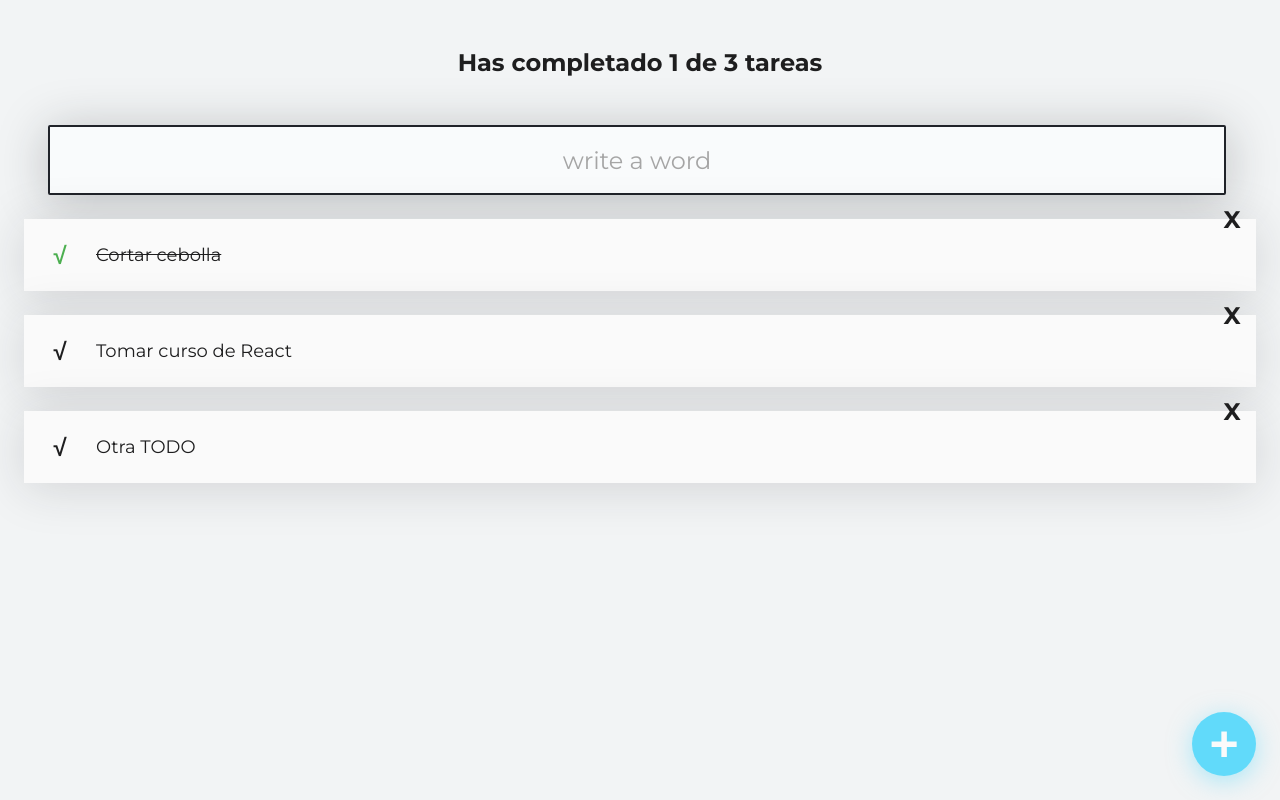
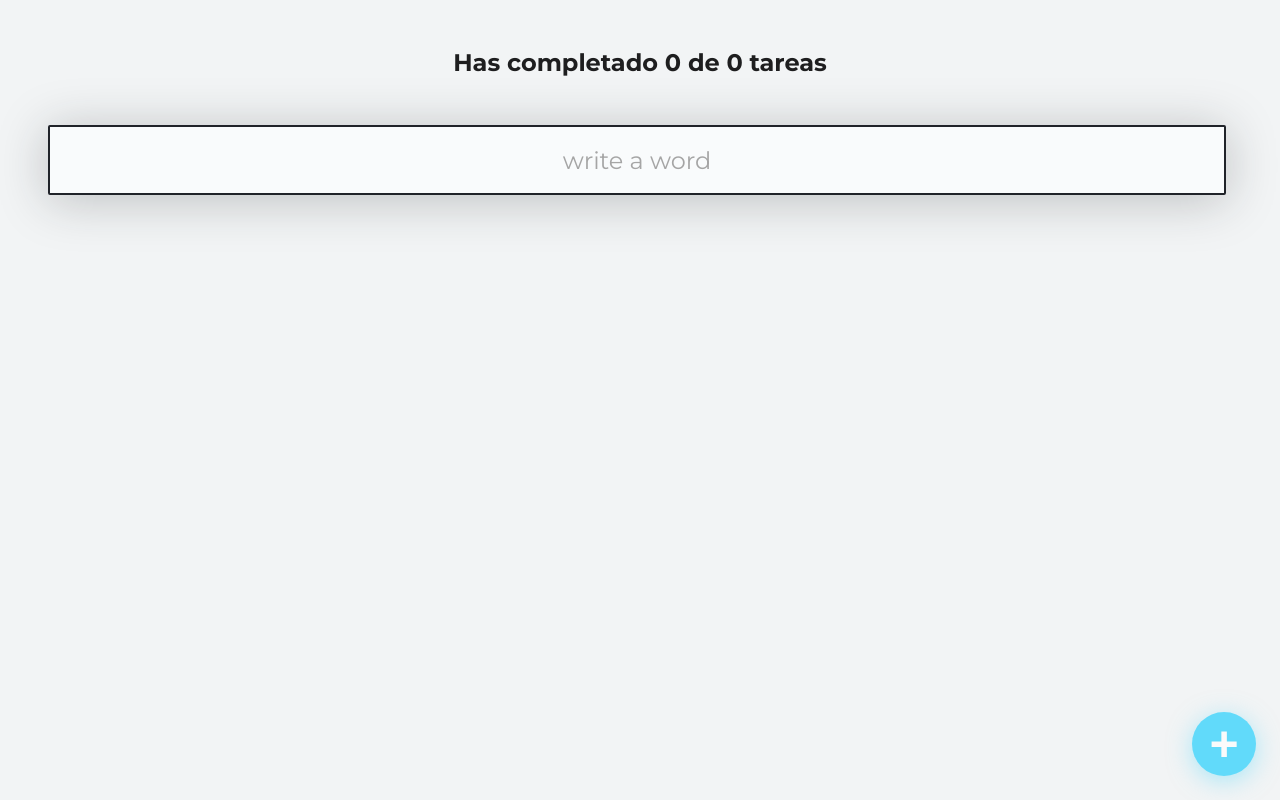
Before and after one commit to My-courses-complete/React, a React (Vite) app: page / in a window 1280 px wide. Built offline with nearby package versions, Linux system fonts and the light colour scheme.

Commit message:
LocalStorage

```diff
--- a/src/App.jsx
+++ b/src/App.jsx
@@ -7,13 +7,18 @@ import { TodoItem } from "./components/TodoItem.jsx";
 import { CreateTodoButton } from "./components/CreateTodoButton.jsx";
 import React from "react";
 
-const defaultTodos = [
-  { text: "Cortar cebolla", completed: true },
-  { text: "Tomar curso de React", completed: false },
-  { text: "Otra TODO", completed: false },
-];
 function App() {
-  const [todos, setTodos] = React.useState(defaultTodos);
+  const localStorageTodos = localStorage.getItem("TODOS");
+  let parsedTodos
+
+  if(!localStorageTodos) {
+    localStorage.setItem("TODOS", JSON.stringify([]));
+    parsedTodos = []
+  } else {
+    parsedTodos = JSON.parse(localStorageTodos)
+  }
+
+  const [todos, setTodos] = React.useState(parsedTodos);
   const [searchValue, setSearchValue] = React.useState("");
 
   const completedTodos = todos.filter((todo) => todo.completed).length;
@@ -28,18 +33,23 @@ function App() {
     searchedTodos = todos.filter((todo) => todo.text.match(regex)) || [];
   }
 
+  const saveTodos = (newTodos) => {
+    localStorage.setItem("TODOS", JSON.stringify(newTodos));
+    setTodos(newTodos);
+  };
+
   const completeTodo = (text) => {
     const newTodos = [...todos];
     const index = newTodos.findIndex((todo) => todo.text === text);
     newTodos[index].completed = !newTodos[index].completed;
-    setTodos(newTodos);
+    saveTodos(newTodos);
   };
 
   const deleteTodo = (text) => {
     const newTodos = [...todos];
     const index = newTodos.findIndex((todo) => todo.text === text);
     newTodos.splice(index, 1);
-    setTodos(newTodos);
+    saveTodos(newTodos);
   };
 
   return (
--- a/src/components/TodoItem.jsx
+++ b/src/components/TodoItem.jsx
@@ -1,22 +1,22 @@
 import React from "react";
 import "../styles/TodoItem.css";
 
-function TodoItem(props) {
+function TodoItem({ completed, onComplete, onDelete, text }) {
   return (
     <li className="TodoItem">
       <span
-        className={`Icon Icon-check ${props.completed && "Icon-check--active"}`}
-        onClick={props.onComplete}
+        className={`Icon Icon-check ${completed && "Icon-check--active"}`}
+        onClick={onComplete}
       >
         √
       </span>
       <p
-        className={`TodoItem-p ${props.completed && "TodoItem-p--complete"}`}
+        className={`TodoItem-p ${completed && "TodoItem-p--complete"}`}
 
       >
-        {props.text}
+        {text}
       </p>
-      <span className="Icon Icon-delete" onClick={props.onDelete}>X</span>
+      <span className="Icon Icon-delete" onClick={onDelete}>X</span>
     </li>
   );
 }
```
